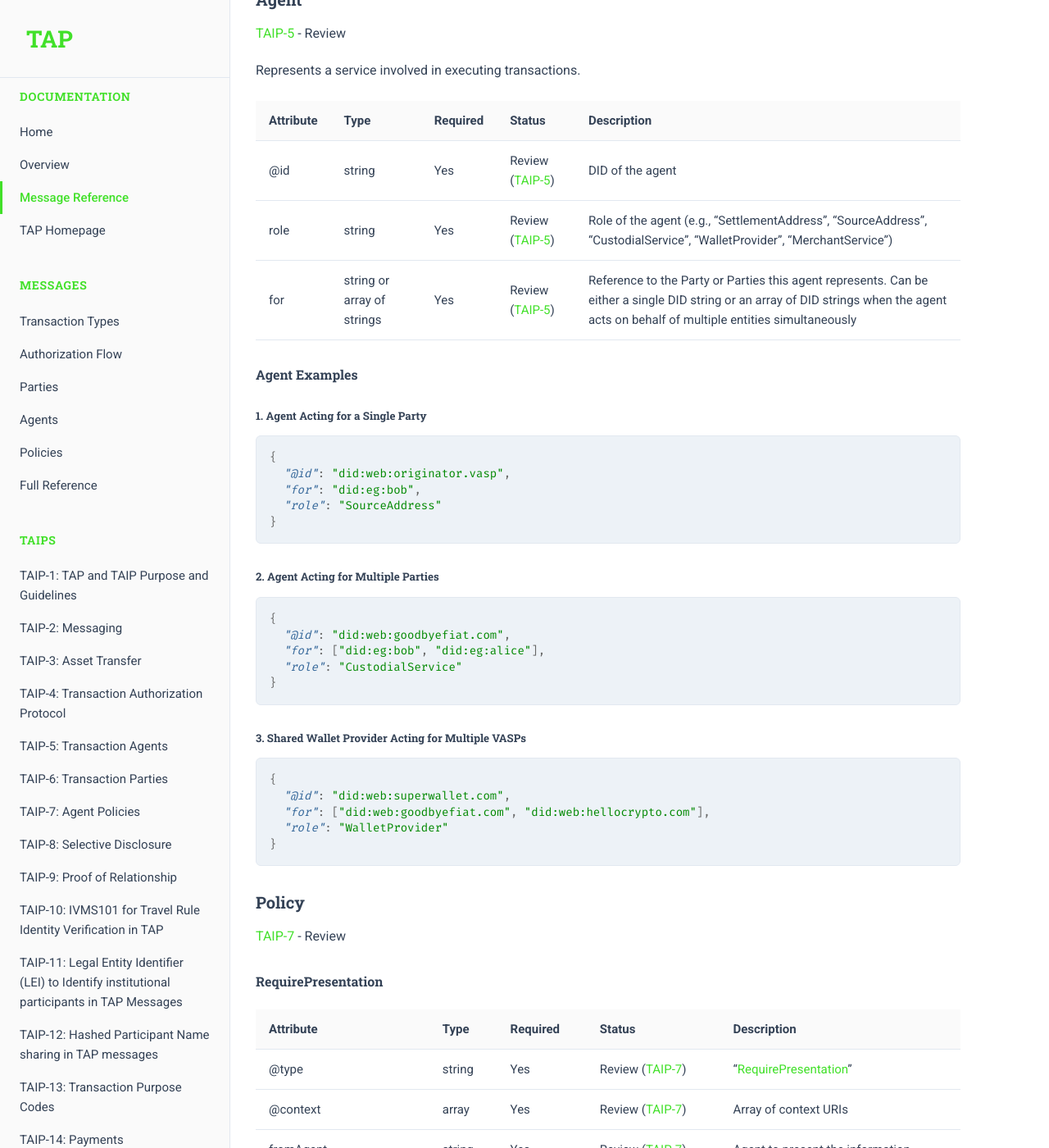
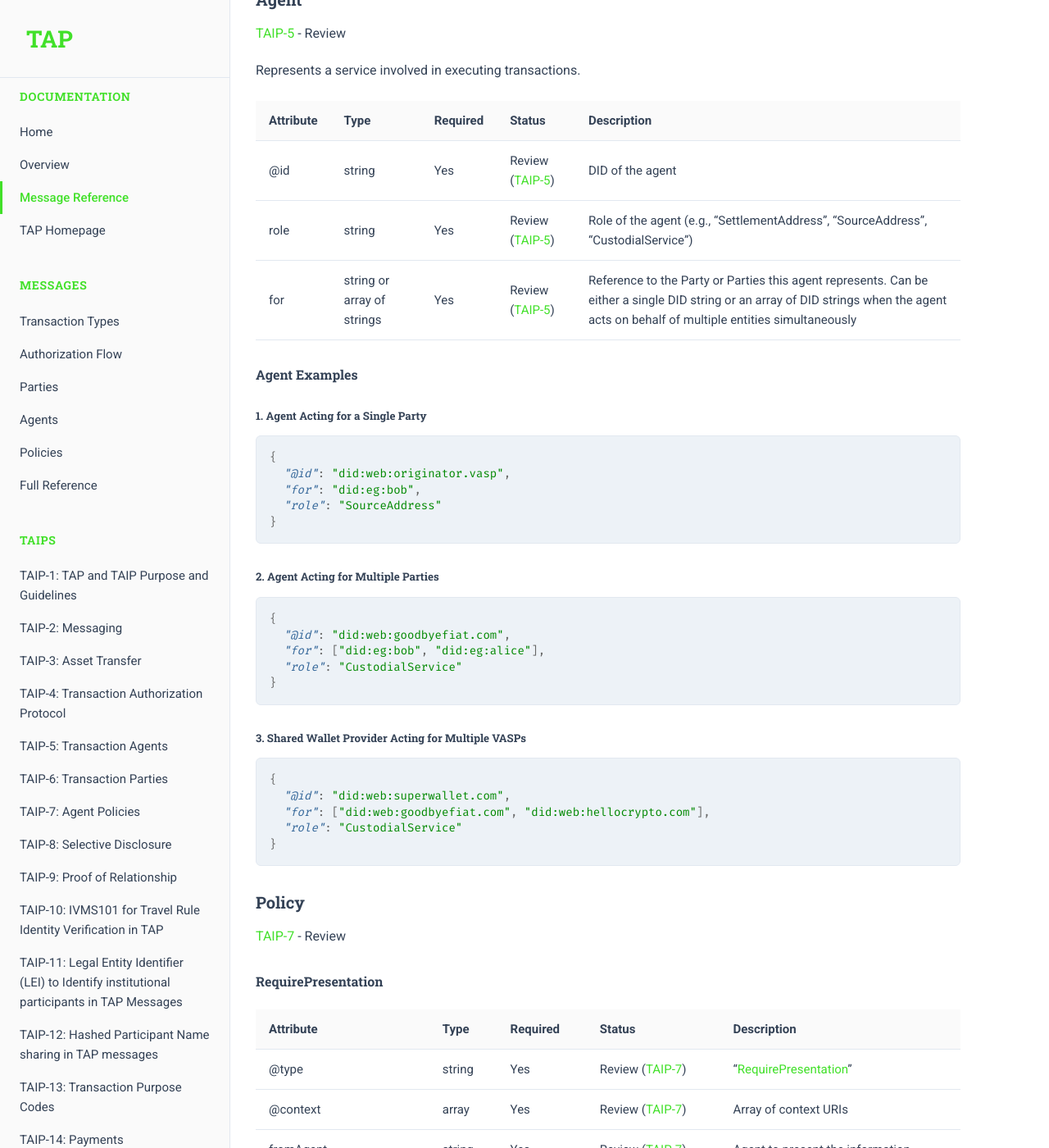
Before and after one commit to TransactionAuthorizationProtocol/TAIPs, a Jekyll site: the page built from messages.md, in a window 1280 px wide and 1400 px high, scrolled down 32923 px. Shown: the whole window at 82% size. Built offline with Jekyll 4.4.1, drawn with Linux system fonts in a browser that asks for light colours; some of the changed text lies outside the part shown.

Commit message:
Standardized and consolidated roles

````diff
--- a/messages.md
+++ b/messages.md
@@ -113,7 +113,7 @@ Initiates a virtual asset transfer between parties.
       },
       {
         "@id": "did:pkh:eip155:1:0x1234a96D359eC26a11e2C2b3d8f8B8942d5Bfcdb",
-        "role": "settlementAddress"
+        "role": "SettlementAddress"
       }
     ]
   }
@@ -202,7 +202,7 @@ Initiates a payment request from a merchant to a customer.
       {
         "@id": "did:web:merchant.vasp",
         "for": "did:web:merchant.vasp",
-        "role": "MerchantService"
+        "role": "CustodialService"
       }
     ]
   }
@@ -709,7 +709,7 @@ The body object must contain:
     "@type": "https://tap.rsvp/schema/1.0#ConfirmRelationship",
     "@id": "did:pkh:eip155:1:0x1234a96D359eC26a11e2C2b3d8f8B8942d5Bfcdb",
     "for": "did:web:beneficiary.vasp",
-    "role": "settlementAddress"
+    "role": "SettlementAddress"
   },
   "attachments": [
     {
@@ -742,7 +742,7 @@ The body object must contain:
     "@type": "https://tap.rsvp/schema/1.0#ConfirmRelationship",
     "@id": "did:web:custodian.service",
     "for": "did:web:beneficiary.vasp",
-    "role": "custodian"
+    "role": "CustodialService"
   }
 }
 ```
@@ -1249,7 +1249,7 @@ Represents a service involved in executing transactions.
 | Attribute | Type | Required | Status | Description |
 |-----------|------|----------|---------|-------------|
 | @id | string | Yes | Review ([TAIP-5]) | DID of the agent |
-| role | string | Yes | Review ([TAIP-5]) | Role of the agent (e.g., "SettlementAddress", "SourceAddress", "CustodialService", "WalletProvider", "MerchantService") |
+| role | string | Yes | Review ([TAIP-5]) | Role of the agent (e.g., "SettlementAddress", "SourceAddress", "CustodialService") |
 | for | string or array of strings | Yes | Review ([TAIP-5]) | Reference to the Party or Parties this agent represents. Can be either a single DID string or an array of DID strings when the agent acts on behalf of multiple entities simultaneously |
 
 #### Agent Examples
@@ -1277,7 +1277,7 @@ Represents a service involved in executing transactions.
 {
   "@id": "did:web:superwallet.com",
   "for": ["did:web:goodbyefiat.com", "did:web:hellocrypto.com"],
-  "role": "WalletProvider"
+  "role": "CustodialService"
 }
 ```
 
@@ -1536,7 +1536,7 @@ Demonstrates a cross-VASP transfer with:
       {
         "@id": "did:web:superwallet.com",
         "for": ["did:web:goodbyefiat.com", "did:web:hellocrypto.com"],
-        "role": "WalletProvider"
+        "role": "CustodialService"
       },
       {
         "@id": "did:pkh:eip155:1:0xabcda96D359eC26a11e2C2b3d8f8B8942d5Bfcdb",
@@ -1635,7 +1635,7 @@ Note that all messages in this flow share the same thread ID (`payment-123`) to
       {
         "@id": "did:web:merchant.vasp",
         "for": "did:web:merchant.vasp",
-        "role": "MerchantService"
+        "role": "CustodialService"
       }
     ]
   }
@@ -1671,7 +1671,7 @@ Note that all messages in this flow share the same thread ID (`payment-123`) to
       {
         "@id": "did:web:merchant.vasp",
         "for": "did:web:merchant.vasp",
-        "role": "MerchantService"
+        "role": "CustodialService"
       }
     ]
   }
@@ -1851,7 +1851,7 @@ Note that all messages in this flow share the same thread ID (`payment-123`) to
     "agent": {
       "@id": "did:pkh:eip155:1:0x1234a96D359eC26a11e2C2b3d8f8B8942d5Bfcdb",
       "for": "did:web:beneficiary.vasp",
-      "role": "custodian"
+      "role": "CustodialService"
     }
   }
 }
@@ -2007,7 +2007,7 @@ Note that all messages in this flow share the same thread ID (`payment-123`) to
       {
         "@id": "did:web:merchant.vasp",
         "for": "did:web:merchant.vasp",
-        "role": "MerchantService"
+        "role": "CustodialService"
       }
     ]
   }
````
Also changed, not shown: TAIPs/taip-10.md (+1 -1 lines), TAIPs/taip-12.md (+1 -1 lines), TAIPs/taip-3.md (+5 -5 lines), TAIPs/taip-5.md (+19 -5 lines), packages/typescript/src/tap.ts (+5 -3 lines).
